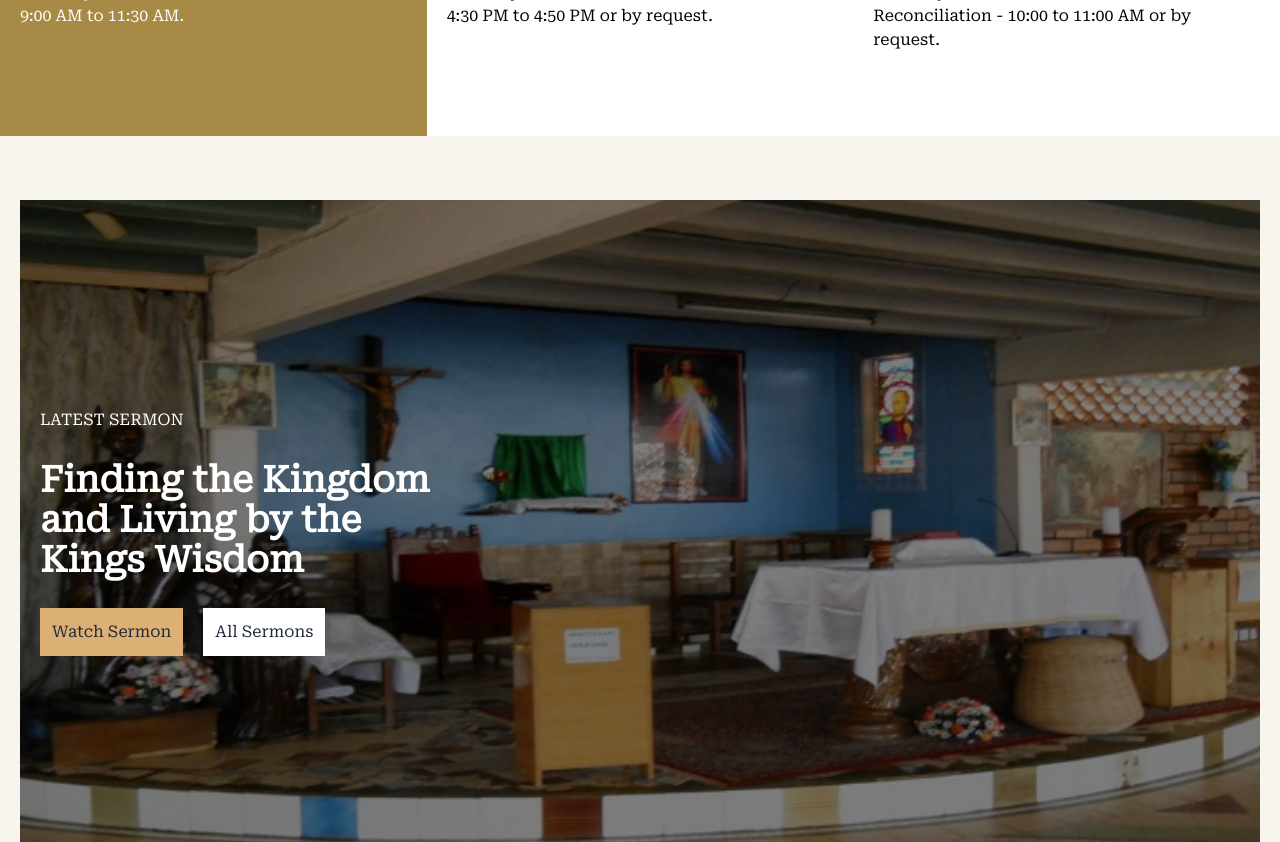
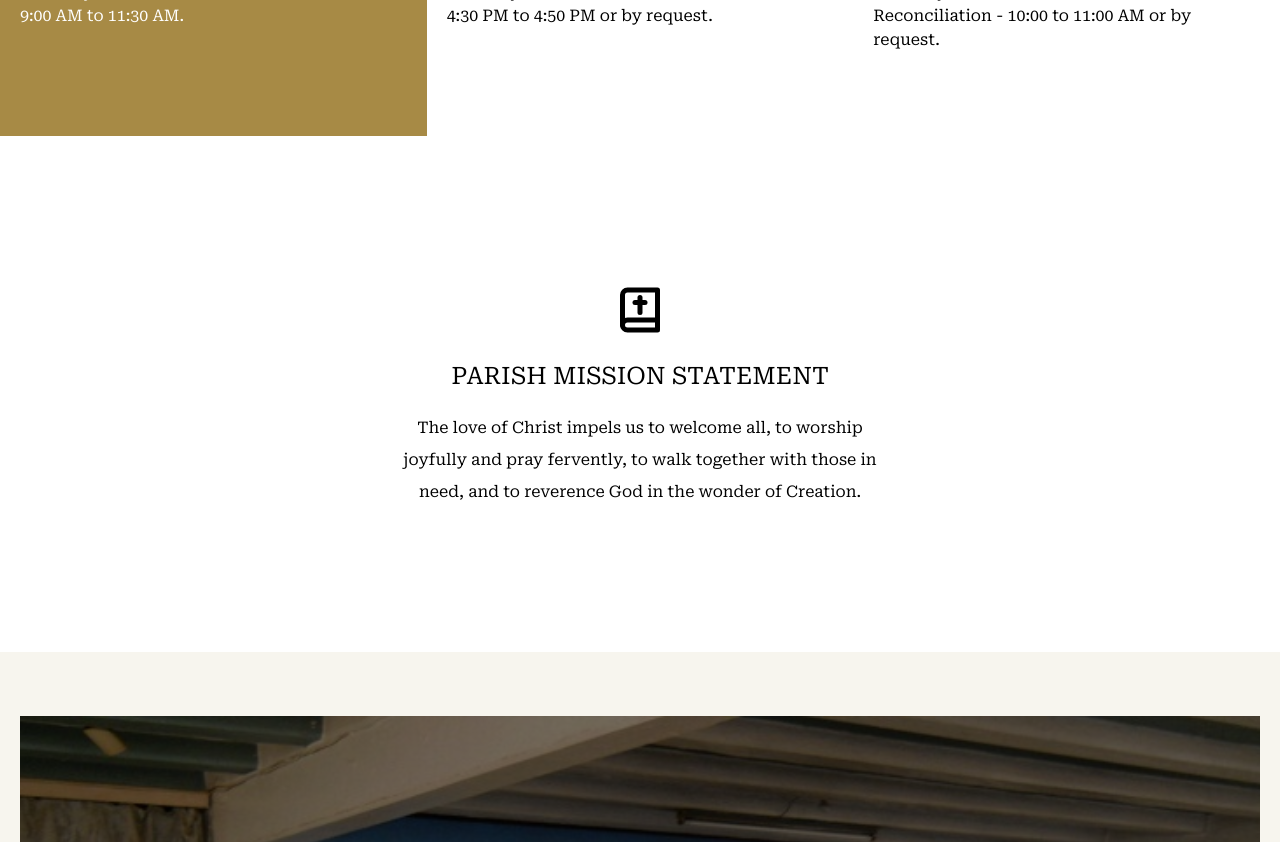
Before and after one commit to isiagi/matia, a Next.js app: page / in a window 1280 px wide. Shown: the part 1140-1982 px from the top of the page. Built offline with nearby package versions, Linux system fonts and the light colour scheme.

Commit message:
chore: Add mission page and add z-index to nav

```diff
--- /dev/null
+++ b/app/components/mission/Mission.js
@@ -0,0 +1,23 @@
+import React from "react";
+import { TbBible } from "react-icons/tb";
+
+function Mission() {
+  return (
+    <div>
+      <div className="text-center md:py-36 py-20">
+        <TbBible className="mx-auto text-6xl" />
+        <p className="text-2xl py-5">PARISH MISSION STATEMENT</p>
+
+        <div className="max-w-[500px] mx-auto leading-loose">
+          <p>
+            The love of Christ impels us to welcome all, to worship joyfully and
+            pray fervently, to walk together with those in need, and to
+            reverence God in the wonder of Creation.
+          </p>
+        </div>
+      </div>
+    </div>
+  );
+}
+
+export default Mission;
--- a/app/components/nav/Nav.jsx
+++ b/app/components/nav/Nav.jsx
@@ -16,7 +16,7 @@ function Nav() {
         offSet > 30 ? "fixed" : "relative"
       } z-10 w-full transition ease-in-out ${
         offSet > 30 ? "top-0" : ""
-      } flex md:justify-center items-center bg-[#25597B] min-h-[9vh] text-white`}
+      } flex md:justify-center items-center z-[100] bg-[#25597B] min-h-[9vh] text-white`}
     >
       <div className="md:hidden px-5 flex items-center justify-between w-full">
         {isOpen ? (
@@ -55,7 +55,7 @@ function Nav() {
       </ul>
       {/* mobile view */}
       <ul
-        className={`md:hidden block absolute top-[calc(100%+0vh)] bg-[#0B1B2B] opacity-95 w-full leading-loose py-3 px-6 duration-500 ease-in-out ${
+        className={`md:hidden block absolute top-[calc(100%+0vh)] z-[100] bg-[#0B1B2B] opacity-95 w-full leading-loose py-3 px-6 duration-500 ease-in-out ${
           isOpen ? "left-0" : "left-[-100%]"
         }`}
       >
--- a/app/page.js
+++ b/app/page.js
@@ -1,4 +1,5 @@
 import Hero from "./components/hero/Hero";
+import Mission from "./components/mission/Mission";
 import Priest from "./components/priest/Priest";
 import Schedule from "./components/schedule/Schedule";
 import Sermon from "./components/sermon/Sermon";
@@ -9,6 +10,7 @@ export default function Home() {
     <div>
       <Hero />
       <Schedule />
+      <Mission />
       <Sermon />
       <Priest />
       <Verse />
```
